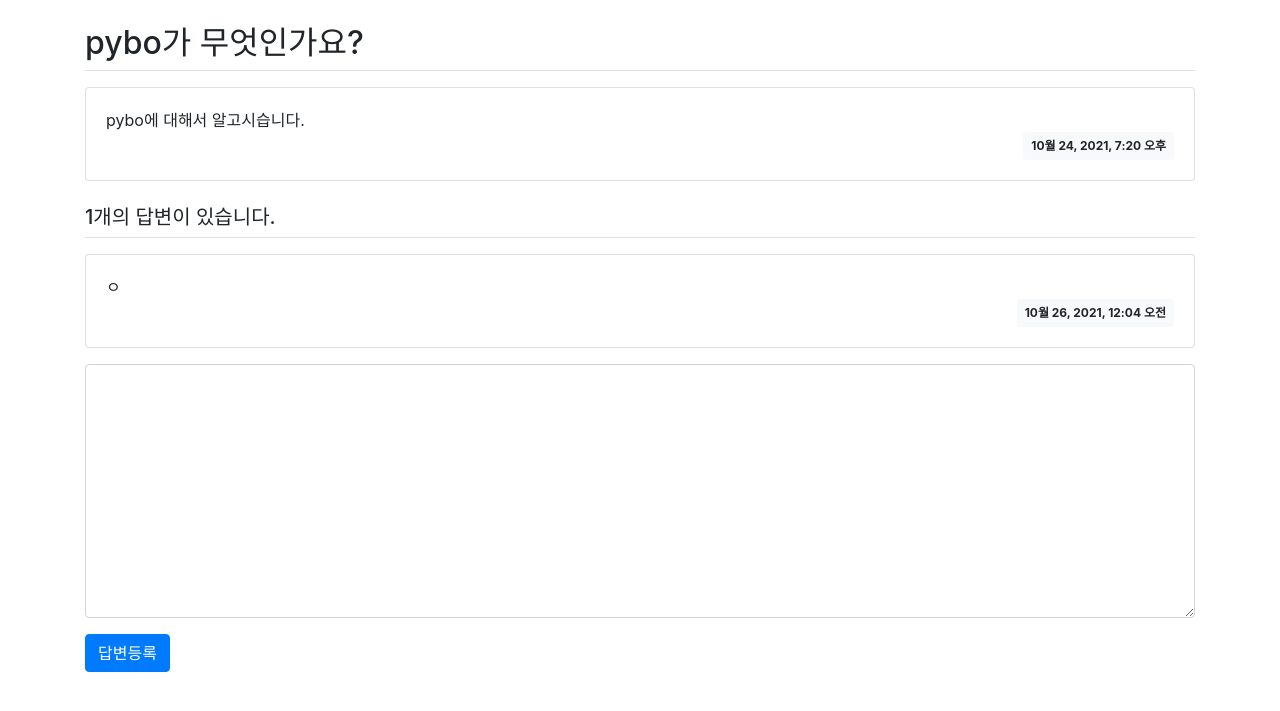
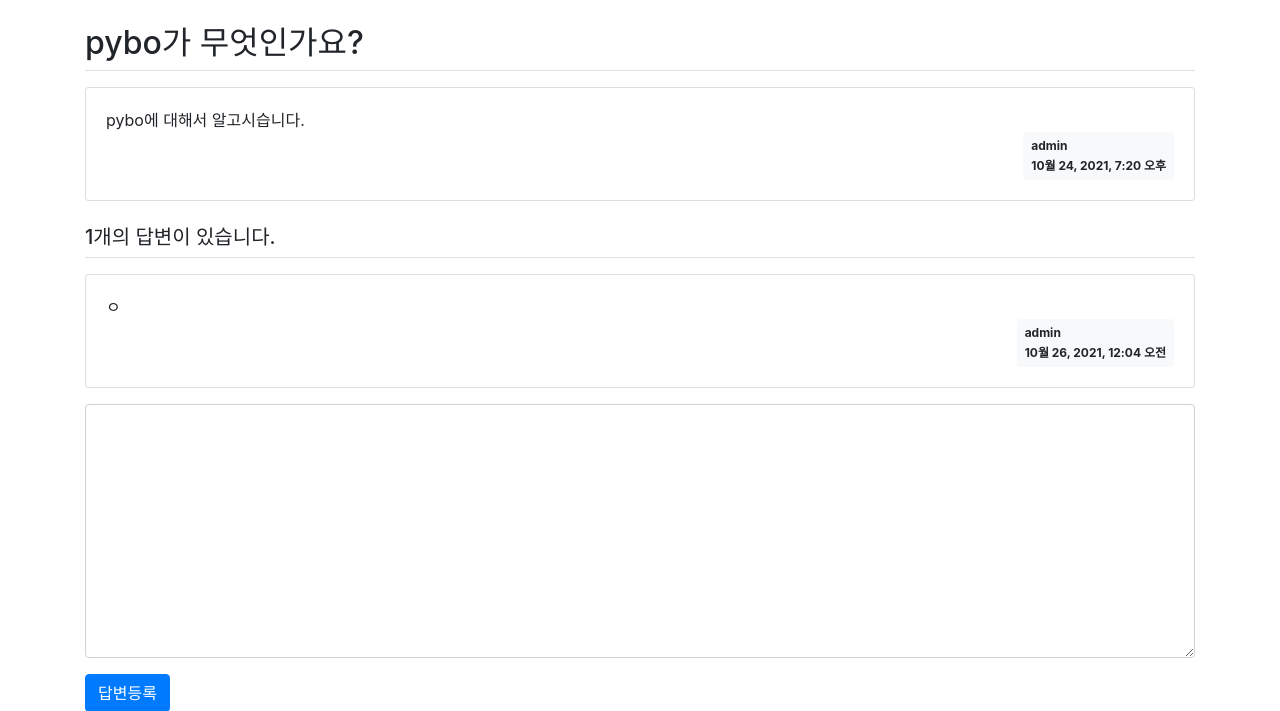
Before and after one commit to wlsdn2749/Django, a Django app: page /pybo/1/ in a window 1280 px wide. Shown: the part 57-768 px from the top of the page. Run offline with Django 3.2, Linux system fonts and the light colour scheme; data comes from the database, SQL or seed files in the repository; both versions use the stored data as it was after the commit; parts of the project's set-up code (start-up, migrations or seed data) failed here and were passed over; some libraries are stand-ins or nearby versions.

Commit message:
3-08 complete

```diff
--- a/templates/pybo/question_detail.html
+++ b/templates/pybo/question_detail.html
@@ -6,8 +6,9 @@
         <div class="card-body">
             <div class="card-text" style="white-space: pre-line;">{{ question.content }}</div>
             <div class="d-flex justify-content-end">
-                <div class="badge badge-light p-2">
-                    {{ question.create_date }}
+                <div class="badge badge-light p-2 text-left">
+                    <div class="mb-2">{{question.author.username}}</div>
+                    <div>{{ question.create_date }}</div>
                 </div>
             </div>
         </div>
@@ -18,8 +19,9 @@
         <div class="card-body">
             <div class="card-text" style="white-space: pre-line;">{{ answer.content }}</div>
             <div class="d-flex justify-content-end">
-                <div class="badge badge-light p-2">
-                    {{ answer.create_date }}
+                <div class="badge badge-light p-2 text-left">
+                    <div class="mb-2">{{ answer.author.username}}</div>
+                    <div>{{ answer.create_date }}</div>
                 </div>
             </div>
         </div>
--- a/templates/pybo/question_form.html
+++ b/templates/pybo/question_form.html
@@ -24,7 +24,7 @@
         </div>
         <div class="form-group">
             <label for="content">내용</label>
-            <textarea class="form-control" name-=content"
+            <textarea class="form-control" name="content"
                             id="content" rows="10">{{form.content.value|default_if_none:''}}</textarea>
         </div>
 
```
Also changed, not shown: templates/pybo/question_list.html (+6 -4 lines), db.sqlite3.
